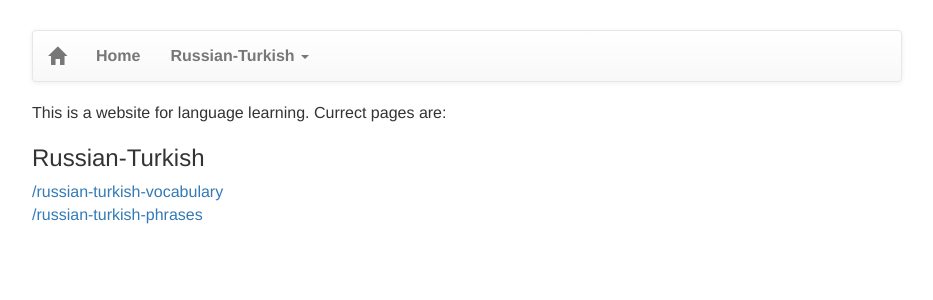
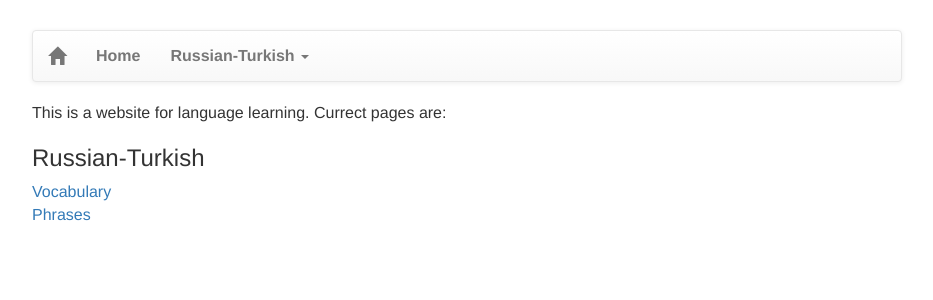
Before and after one commit to study-language/study-language-github.io, a Jekyll site: the page built from index.md, in a window 1280 px wide. Shown: the top 300 px of the page, without its empty margins (173-1106 px from the left). Built offline with Jekyll 4.4.1, drawn with Linux system fonts in a browser that asks for light colours; our own code applies the rules of GitHub Pages for plain Markdown files; the repository's description, which GitHub fills in, is left out.

Commit message:
Update index.md

```diff
--- a/index.md
+++ b/index.md
@@ -5,5 +5,5 @@ title: Home
 This is a website for language learning. Currect pages are:
 
 ### Russian-Turkish
-[/russian-turkish-vocabulary](Vocabulary)
-[/russian-turkish-phrases](Phrases)
+[Vocabulary](/russian-turkish-vocabulary)
+[Phrases](/russian-turkish-phrases)
```
